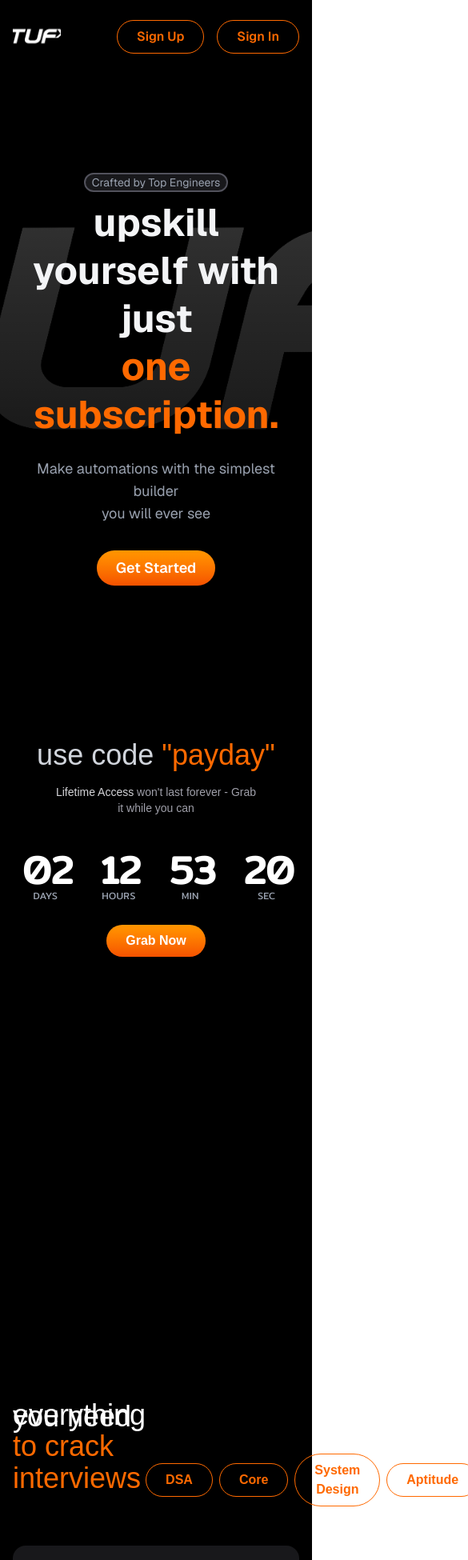
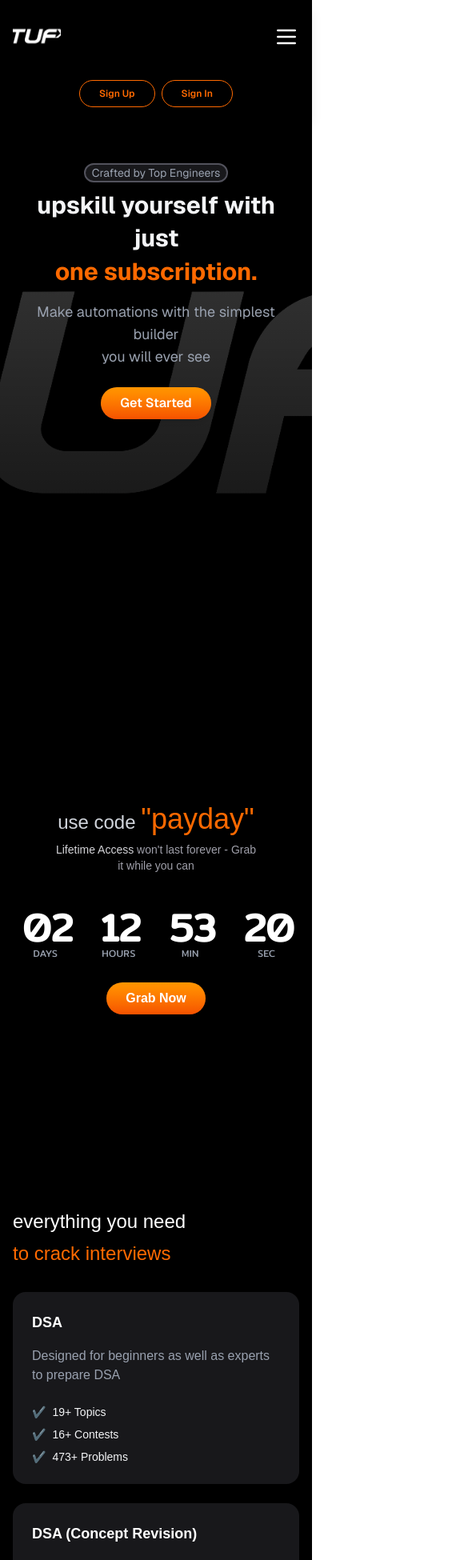
Before and after one commit to bikash1376/takeyouforward, a Next.js app: page / in a window 390 px wide. Shown: the top 1950 px of the page at 80% size, 585 px wide, since content can reach past the window. Built offline with nearby package versions, Linux system fonts and the light colour scheme.

Commit message:
not responsive yet

```diff
--- a/app/landingpage/page.tsx
+++ b/app/landingpage/page.tsx
@@ -32,6 +32,7 @@ const LandingPage = () => {
     });
 
     const [expandedFAQ, setExpandedFAQ] = useState<number | null>(null);
+    const [navOpen, setNavOpen] = useState(false);
 
 
     useEffect(() => {
@@ -161,7 +162,7 @@ const LandingPage = () => {
 
     return (
         <motion.div
-            className="min-h-screen bg-black text-white"
+            className="min-h-screen bg-black text-white pt-20 sm:pt-24"
             initial="hidden"
             animate="show"
             variants={fadeIn}
@@ -191,28 +192,31 @@ const LandingPage = () => {
 
                 {/* Header Section */}
                 <motion.header
-                    className="bg-black relative z-10"
+                    className="bg-black fixed top-0 left-0 w-full z-50 shadow-lg"
                     initial={{ y: -80, opacity: 0 }}
                     animate={{ y: 0, opacity: 1 }}
                     transition={{ duration: 0.8, ease: easeOut }}
                 >
-                    <div className="container mx-auto px-4 py-4 flex items-center justify-between">
-                        <div className="flex items-center space-x-8">
+                    <div className="container mx-auto px-4 py-4 flex flex-col sm:flex-row items-center justify-between gap-4 sm:gap-0">
+                        <div className="flex items-center justify-between w-full sm:w-auto">
                             {/* Logo */}
                             <div className="text-2xl font-bold">
                                 <Image src="/tuf-logo.png" height={60} width={60} alt="" />
                             </div>
+                            {/* Hamburger */}
+                            <button className="sm:hidden ml-auto" onClick={() => setNavOpen(!navOpen)} aria-label="Toggle navigation">
+                                <svg className="w-8 h-8 text-white" fill="none" stroke="currentColor" viewBox="0 0 24 24"><path strokeLinecap="round" strokeLinejoin="round" strokeWidth="2" d="M4 6h16M4 12h16M4 18h16" /></svg>
+                            </button>
+                        </div>
                         {/* Navigation Links */}
-                            <nav className="hidden md:flex space-x-6">
-                                <a href="#" className="text-gray-300 hover:text-white transition-colors">Home</a>
-                                <a href="#" className="text-gray-300 hover:text-white transition-colors">Pricing</a>
-                                <a href="#" className="text-gray-300 hover:text-white transition-colors">Resources</a>
+                        <nav className={`flex-col sm:flex-row sm:flex space-y-2 sm:space-y-0 sm:space-x-6 w-full sm:w-auto ${navOpen ? 'flex' : 'hidden sm:flex'} bg-black sm:bg-transparent p-4 sm:p-0 rounded-lg sm:rounded-none z-50`}>
+                            <a href="#" className="text-gray-300 hover:text-white transition-colors block">Home</a>
+                            <a href="#" className="text-gray-300 hover:text-white transition-colors block">Pricing</a>
+                            <a href="#" className="text-gray-300 hover:text-white transition-colors block">Resources</a>
                         </nav>
-                        </div>
-                        <div className="flex items-center space-x-4">
-                            {/* Sign In Button */}
-                            <button className={buttonOutline}>Sign Up</button>
-                            <button className={buttonOutline}>Sign In</button>
+                        <div className="flex gap-2 mt-2 sm:mt-0">
+                            <button className={buttonOutline + ' text-xs sm:text-sm px-3 sm:px-4 py-2'}>Sign Up</button>
+                            <button className={buttonOutline + ' text-xs sm:text-sm px-3 sm:px-4 py-2'}>Sign In</button>
                         </div>
                     </div>
                 </motion.header>
@@ -222,17 +226,17 @@ const LandingPage = () => {
                     {/* Sub-heading */}
                     <p className="text-gray-400 text-sm mb-2 border-2 rounded-2xl px-2 bg-zinc-900 border-zinc-600">Crafted by Top Engineers</p>
                     {/* Main Heading */}
-                    <h1 className="text-5xl md:text-6xl font-bold leading-tight mb-6">
+                    <h1 className="text-3xl xs:text-4xl sm:text-5xl md:text-6xl font-bold leading-snug sm:leading-tight mb-4 sm:mb-6">
                         upskill yourself with just <br />
                         <span className="text-orange-500">one subscription.</span>
                     </h1>
                     {/* Description */}
-                    <p className="text-lg text-gray-400 mb-8 max-w-xl">
+                    <p className="text-lg sm:text-xl text-gray-400 mb-6 sm:mb-8 max-w-xs sm:max-w-xl">
                         Make automations with the simplest builder <br />
                         you will ever see
                     </p>
                     {/* Call to Action Button */}
-                    <button className={button3D + ' text-lg'}>
+                    <button className={button3D + ' text-base sm:text-lg px-4 sm:px-6 py-2 sm:py-2'}>
                         <span className={buttonOverlay}></span>
                         <span className={buttonText}>Get Started</span>
                     </button>
@@ -242,7 +246,7 @@ const LandingPage = () => {
 
             {/* Hero Section */}
             <motion.section
-                className="relative overflow-hidden h-screen"
+                className="relative overflow-hidden min-h-[60vh] sm:h-screen"
                 initial="hidden"
                 whileInView="show"
                 viewport={{ once: true, amount: 0.2 }}
@@ -251,7 +255,7 @@ const LandingPage = () => {
                 <div className="absolute inset-0 bg-black"></div>
                 <div className="relative container mx-auto px-4 py-20 text-center">
                     <div className="max-w-4xl mx-auto">
-                        <p className="text-4xl md:text-4xl mb-4 text-gray-300">
+                        <p className="text-2xl sm:text-4xl mb-2 sm:mb-4 text-gray-300">
                             use code <span className='text-4xl text-orange-500'>&quot;payday&quot;</span>
                         </p>
                         <p className="text-sm mb-8 text-zinc-400">
@@ -298,12 +302,12 @@ const LandingPage = () => {
                 variants={fadeInUp}
             >
                 <div className="container mx-auto px-4">
-                    <div className='flex justify-between'>
-                        <div className="mb-16">
-                            <h2 className="text-4xl mb-4 leading-0.5">everything you need</h2>
-                            <p className="text-orange-500 text-4xl">to crack interviews</p>
+                    <div className='flex flex-col sm:flex-row justify-between gap-2 sm:gap-0'>
+                        <div className="mb-8 sm:mb-16">
+                            <h2 className="text-2xl sm:text-4xl mb-2 sm:mb-4 leading-snug sm:leading-0.5">everything you need</h2>
+                            <span className="block text-orange-500 text-2xl sm:text-4xl break-words">to crack interviews</span>
                         </div>
-                        <div className='flex gap-2 items-center '>
+                        <div className='hidden md:flex flex-wrap justify-center gap-2 items-center overflow-x-auto pb-2'>
                             <button className={buttonOutline}>DSA</button>
                             <button className={buttonOutline}>Core</button>
                             <button className={buttonOutline}>System Design</button>
@@ -311,7 +315,7 @@ const LandingPage = () => {
                         </div>
                     </div>
 
-                    <div className="grid md:grid-cols-3 gap-6 text-left">
+                    <div className="grid grid-cols-1 md:grid-cols-3 gap-6 text-left mb-6 sm:mb-0">
                         {/* Card 1 */}
                         <div className="bg-zinc-900 rounded-2xl p-6 space-y-4">
                             <h3 className="text-lg font-semibold">DSA</h3>
@@ -356,10 +360,10 @@ const LandingPage = () => {
                 variants={fadeInUp}
             >
                 <div className="container mx-auto px-4">
-                    <div className='flex justify-between'>
-                        <div className="mb-16">
-                            <h2 className="text-4xl mb-4 leading-0.5">compare what</h2>
-                            <p className="text-orange-500 text-4xl">you learn</p>
+                    <div className='flex flex-col sm:flex-row justify-between gap-2 sm:gap-0'>
+                        <div className="mb-8 sm:mb-16">
+                            <h2 className="text-2xl sm:text-4xl mb-2 sm:mb-4 leading-snug sm:leading-0.5">compare what</h2>
+                            <span className="block text-orange-500 text-2xl sm:text-4xl break-words">you learn</span>
                         </div>
                         <div className='flex gap-2 items-center '>
                             <button className={buttonOutline}>TUF free</button>
@@ -369,7 +373,8 @@ const LandingPage = () => {
 
 
 
-                    <div className="max-w-5xl mx-auto rounded-2xl overflow-hidden bg-zinc-900 shadow-lg relative">
+                    <div className="flex flex-wrap justify-between gap-4">
+                        <div className="max-w-full md:max-w-5xl mx-auto rounded-2xl overflow-x-auto bg-zinc-900 shadow-lg relative text-xs sm:text-sm">
                             {/* Header */}
                             <div className="grid grid-cols-3 text-sm md:text-base bg-zinc-800 text-white font-semibold px-6 py-4 border-b border-zinc-700">
                                 <div className="">Features</div>
@@ -400,7 +405,7 @@ const LandingPage = () => {
 
                             {/* Button */}
 
-                        <div className='text-center'>
+                            <div className='text-center mb-6 sm:mb-10'>
                                 <button className={button3D}>
                                     <span className={buttonOverlay}></span>
                                     <span className={buttonText}>Show all features</span>
@@ -408,11 +413,12 @@ const LandingPage = () => {
                             </div>
                         </div>
                     </div>
+                </div>
             </motion.section>
 
             {/* Pricing Section */}
             <motion.section
-                className="py-20 bg-black"
+                className="py-20 bg-black mt-16 sm:mt-24"
                 initial="hidden"
                 whileInView="show"
                 viewport={{ once: true, amount: 0.2 }}
@@ -451,7 +457,7 @@ const LandingPage = () => {
                         </div>
                     </div>
 
-                    <div className="grid md:grid-cols-3 gap-8 max-w-6xl mx-auto">
+                    <div className="grid grid-cols-1 md:grid-cols-3 gap-6 md:gap-8 max-w-full md:max-w-6xl mx-auto">
                         {plans.map((plan, index) => (
                             <div key={index} className={`rounded-xl p-8 relative ${plan.popular
                                 ? 'bg-zinc-900 text-white'
@@ -513,7 +519,7 @@ const LandingPage = () => {
                     </div>
                     <div className="relative">
                         {/* Testimonials Grid */}
-                        <div className="grid md:grid-cols-3 gap-8">
+                        <div className="grid grid-cols-1 md:grid-cols-3 gap-6 md:gap-8 mb-6 sm:mb-0">
                             {testimonials.map((testimonial, index) => (
                                 <div key={index} className="bg-zinc-800 rounded-xl p-8">
                                     <div className="flex items-center mb-4">
@@ -540,7 +546,7 @@ const LandingPage = () => {
                         <div className="absolute bottom-0 left-0 w-full h-32 bg-gradient-to-t from-black to-transparent pointer-events-none z-40" />
                     </div>
 
-                    <div className='text-center'>
+                    <div className='text-center mb-6 sm:mb-10'>
                         <button className={button3D}>
                             <span className={buttonOverlay}></span>
                             <span className={buttonText}>See More</span>
@@ -553,7 +559,7 @@ const LandingPage = () => {
 
             {/* FAQ Section */}
             <motion.section
-                className="py-20 bg-black"
+                className="py-20 bg-black mt-16 sm:mt-24"
                 initial="hidden"
                 whileInView="show"
                 viewport={{ once: true, amount: 0.2 }}
@@ -564,20 +570,20 @@ const LandingPage = () => {
                         <p className="text-3xl mb-4 leading-0.5">frequently asked</p>
                         <p className="text-orange-500 text-3xl">questions</p>
                     </div>
-                    <div className="max-w-3xl mx-auto">
+                    <div className="max-w-full md:max-w-3xl mx-auto mb-8 sm:mb-12">
                         {faqs.map((faq, index) => (
                             <div key={index} className="mb-4">
                                 <button
                                     onClick={() => toggleFAQ(index)}
-                                    className="cursor-pointer w-full bg-zinc-900 rounded-lg px-6 py-4 text-left flex items-center justify-between hover:bg-gray-750 transition-colors"
+                                    className="cursor-pointer w-full bg-zinc-900 rounded-lg px-4 sm:px-6 py-3 sm:py-4 text-left flex items-center justify-between hover:bg-gray-750 transition-colors"
+                                    style={{ marginBottom: expandedFAQ === index ? 0 : '0.5rem' }}
                                 >
-                                    <span className="font-normal">{faq.question}</span>
-                                    <ChevronDown className={`w-5 h-5 transition-transform ${expandedFAQ === index ? 'rotate-180' : ''
-                                        }`} />
+                                    <span className="font-normal text-sm sm:text-base">{faq.question}</span>
+                                    <ChevronDown className={`w-5 h-5 transition-transform ${expandedFAQ === index ? 'rotate-180' : ''}`} />
                                 </button>
                                 {expandedFAQ === index && (
-                                    <div className="bg-zinc-900 rounded-b-lg p-6 -mt-2">
-                                        <p className="text-gray-300">{faq.answer}</p>
+                                    <div className="bg-zinc-900 rounded-b-lg p-4 sm:p-6 -mt-2">
+                                        <p className="text-gray-300 text-sm sm:text-base">{faq.answer}</p>
                                     </div>
                                 )}
                             </div>
@@ -615,7 +621,7 @@ const LandingPage = () => {
                 viewport={{ once: true, amount: 0.2 }}
                 variants={fadeIn}
             >
-                <div className="max-w-7xl mx-auto px-4 grid md:grid-cols-5 gap-10">
+                <div className="max-w-full md:max-w-7xl mx-auto px-4 grid grid-cols-1 md:grid-cols-5 gap-6 md:gap-10">
                     {/* Left - Logo & Description */}
                     <div className="md:col-span-1">
                         <div className="text-3xl font-bold text-white mb-4">
```
Lines whose indentation alone changed are shown as unchanged.
